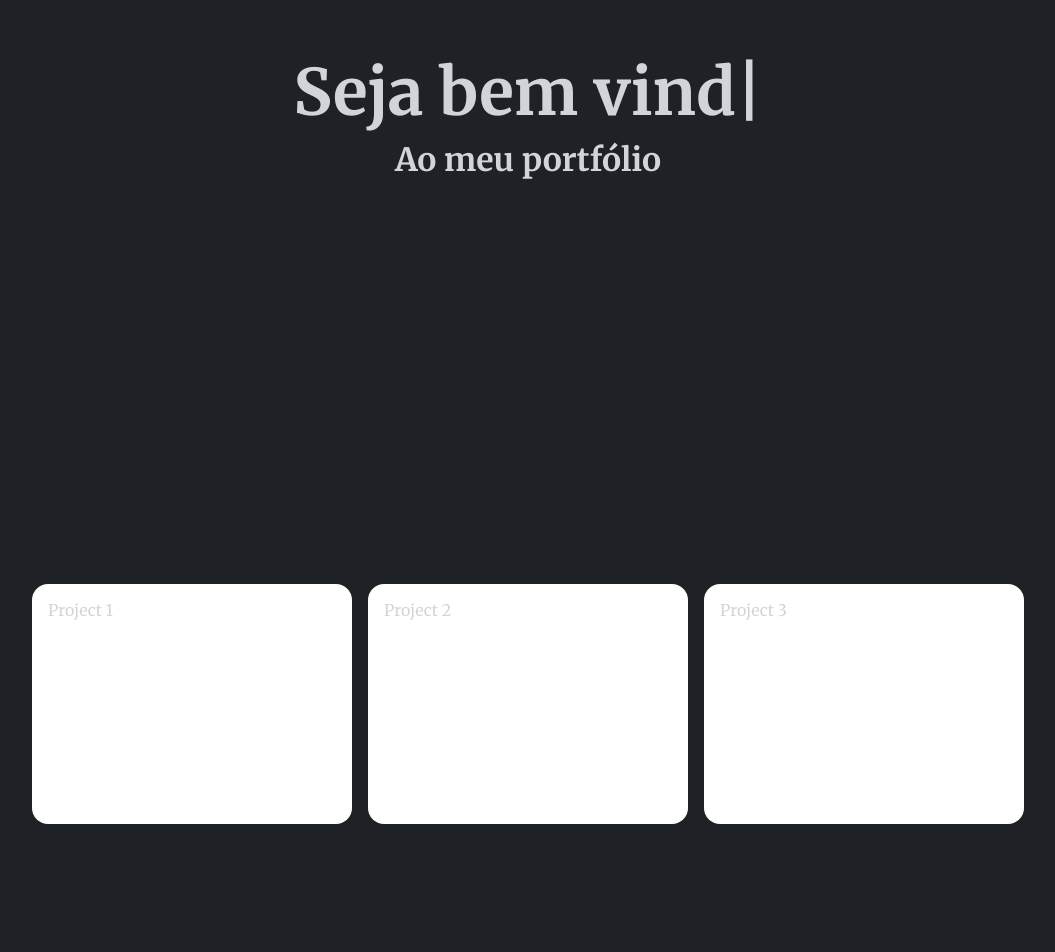
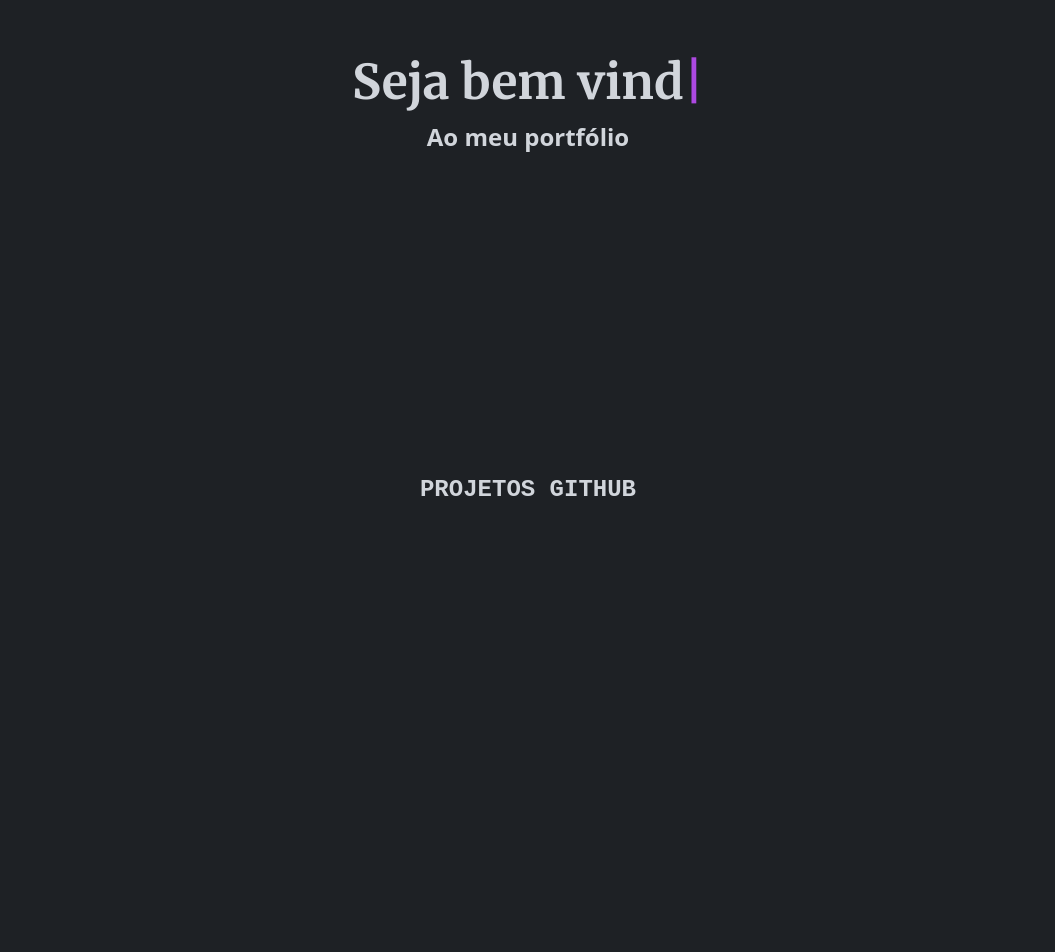
Before and after one commit to JoaoVitorPaludo/Portfolio, a React (Vite) app: page / in a window 1280 px wide. Shown: the part 340-1292 px from the top of the page, without its empty margins (112-1167 px from the left). Built offline with nearby package versions, Linux system fonts and the light colour scheme.

Commit message:
feat: Implementando a estrutura dos cards dos projetos vindos do github

```diff
--- a/src/components/footer/index.tsx
+++ b/src/components/footer/index.tsx
@@ -4,7 +4,7 @@ export function FooterComponent() {
   return (
     <S.FooterComponentContainer>
       <Snowflake size={32} color="#0497d9" weight="duotone" />
-      João Vitor Primieri Paludo
+      <h3>João Vitor Primieri Paludo</h3>
     </S.FooterComponentContainer>
   )
 }
--- a/src/components/footer/styles.ts
+++ b/src/components/footer/styles.ts
@@ -9,4 +9,20 @@ export const FooterComponentContainer = styled.footer`
   align-items: center;
   gap: 0.5rem;
   font-size: 1.2rem;
+
+  h3 {
+    font-size: 1.3rem;
+    font-family:
+      system-ui,
+      -apple-system,
+      BlinkMacSystemFont,
+      'Segoe UI',
+      Roboto,
+      Oxygen,
+      Ubuntu,
+      Cantarell,
+      'Open Sans',
+      'Helvetica Neue',
+      sans-serif;
+  }
 `
--- a/src/components/header/styles.ts
+++ b/src/components/header/styles.ts
@@ -1,7 +1,9 @@
 import styled from 'styled-components'
 
 export const HeaderComponentContainer = styled.header`
-  min-height: 4rem;
+  //  min-height: 4rem;
+  min-height: 10.5vh;
+  height: 10.5vh;
   margin: 0rem 10rem;
   padding: 1.2rem 2rem;
   display: flex;
@@ -13,6 +15,7 @@ export const HeaderComponentContainer = styled.header`
     transition: transform 0.3s ease-in-out;
 
     &:hover {
+      color: ${(props) => props.theme['second-text-color']};
       transform: scale(1.2);
       transition: transform 0.3s ease-in-out;
     }
--- a/src/components/projects/index.tsx
+++ b/src/components/projects/index.tsx
@@ -1,16 +1,21 @@
-import { Grow } from '@mui/material'
+import { Grow, useScrollTrigger } from '@mui/material'
 import * as S from './styles'
 export function ProjectsSection() {
-  const array = [1, 2, 3, 4, 5, 6]
+  const array = [1, 2, 3, 4, 5]
+  const trigger = useScrollTrigger({
+    disableHysteresis: true,
+  })
+  console.log('trigger', trigger)
   return (
     <S.ProjectsSectionContainer>
-      {array.map((index: number) => {
-        return (
-          <Grow in={true} timeout={1000} key={index}>
-            <S.ProjectCard>Project {index}</S.ProjectCard>
-          </Grow>
-        )
-      })}
+      <h3>PROJETOS GITHUB</h3>
+      <Grow in={trigger} timeout={2000}>
+        <S.ProjectsWrapperContainer>
+          {array.map((index: number) => {
+            return <S.ProjectCard key={index}>Project {index}</S.ProjectCard>
+          })}
+        </S.ProjectsWrapperContainer>
+      </Grow>
     </S.ProjectsSectionContainer>
   )
 }
--- a/src/components/projects/styles.ts
+++ b/src/components/projects/styles.ts
@@ -2,12 +2,21 @@ import styled from 'styled-components'
 
 export const ProjectsSectionContainer = styled.div`
   display: flex;
+  flex-direction: column;
   flex: 1;
+  align-items: center;
+  gap: 2rem;
+  h3 {
+    font-size: 1.5rem;
+    font-family: 'Courier New', Courier, monospace;
+  }
+`
+export const ProjectsWrapperContainer = styled.div`
+  flex-wrap: wrap;
+  width: 100%;
+  display: flex;
+  gap: 1rem;
   justify-content: center;
-  align-items: center;
-  flex-wrap: wrap;
-  gap: 1rem;
-  row-gap: 1rem;
 `
 
 export const ProjectCard = styled.div`
@@ -15,6 +24,13 @@ export const ProjectCard = styled.div`
   width: 20rem;
   height: 15rem;
   padding: 1rem;
-  background-color: white;
+  background-color: ${(props) => props.theme['card-background']};
   border-radius: 1rem;
+  box-shadow: 2px 2px 0 0 rgba(0, 0, 0, 0.5);
+
+  &:hover {
+    transform: scale(1.03);
+    transition: transform 0.3s ease-in-out;
+    cursor: pointer;
+  }
 `
--- a/src/pages/homePage/index.tsx
+++ b/src/pages/homePage/index.tsx
@@ -1,9 +1,13 @@
+import { Fade, useScrollTrigger } from '@mui/material'
 import { ReactTyped } from 'react-typed'
 import { FooterComponent } from '../../components/footer'
 import { HeaderComponent } from '../../components/header'
 import { ProjectsSection } from '../../components/projects'
 import * as S from './styles'
 export function HomePage() {
+  const trigger = useScrollTrigger({
+    disableHysteresis: true,
+  })
   return (
     <S.HomePageContainer>
       <HeaderComponent />
@@ -17,11 +21,14 @@ export function HomePage() {
             loop={true}
           />
         </h1>
-        <h3>Ao meu portfólio</h3>
+        <Fade in={!trigger} timeout={1000}>
+          <h3>Ao meu portfólio</h3>
+        </Fade>
       </S.HomePageMainSection>
       <S.SectionCard>
         <ProjectsSection />
       </S.SectionCard>
+
       <FooterComponent />
     </S.HomePageContainer>
   )
--- a/src/pages/homePage/styles.ts
+++ b/src/pages/homePage/styles.ts
@@ -6,19 +6,33 @@ export const HomePageContainer = styled.div`
   min-height: 100vh;
 `
 export const HomePageMainSection = styled.section`
-  min-height: 96vh;
+  min-height: 89.5vh;
   display: flex;
   flex-direction: column;
   gap: 0.5rem;
   justify-content: center;
   align-items: center;
-
+  .typed-cursor {
+    color: ${(props) => props.theme['second-text-color']};
+  }
   h1,
   span {
-    font-size: 4rem;
+    font-size: 3rem;
   }
   h3 {
-    font-size: 2rem;
+    font-size: 1.5rem;
+    font-family:
+      system-ui,
+      -apple-system,
+      BlinkMacSystemFont,
+      'Segoe UI',
+      Roboto,
+      Oxygen,
+      Ubuntu,
+      Cantarell,
+      'Open Sans',
+      'Helvetica Neue',
+      sans-serif;
   }
 `
 
--- a/src/styles/themes/darkTheme.ts
+++ b/src/styles/themes/darkTheme.ts
@@ -2,6 +2,8 @@ export const darkTheme = {
   'white-100': '#fff',
   'black-900': '#000000',
   'background-700': '#1e2125',
-  'base-text-color': 'rgb(209 213 219)',
-  'base-icon-color': 'rgb(209 213 219)',
+  'card-background': '#16171a',
+  'base-text-color': '#d1d5db',
+  'base-icon-color': '#d1d5db',
+  'second-text-color': '#AD49E1',
 }
```
